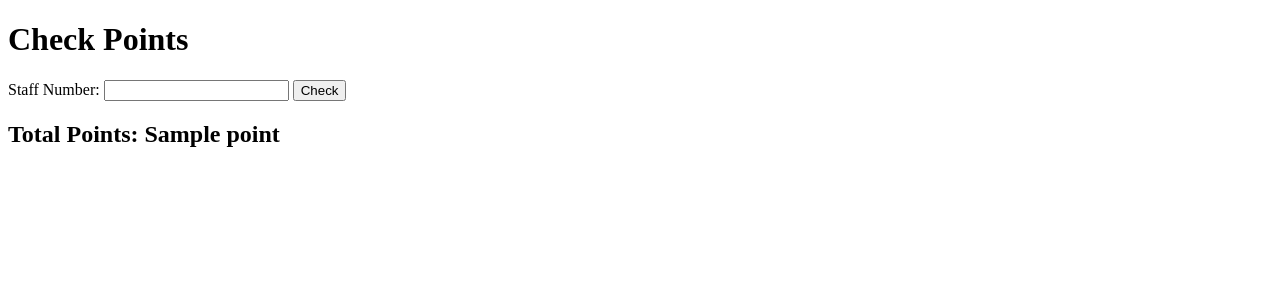
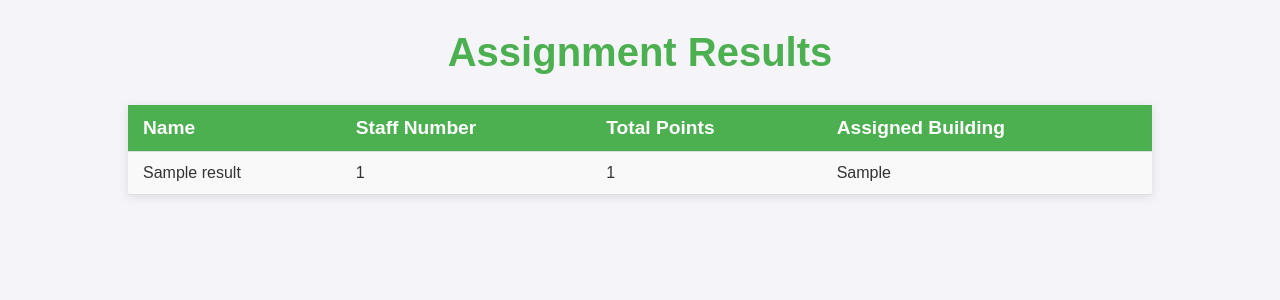
Before and after one commit to daudaokrahkingsley/UCC-Bungalow-Allocation-with-html-css-and-django, a Django app: template templates/check_point.html in a window 1280 px wide. Shown: the top 300 px of the page. Run offline with Django 5.2, Linux system fonts and the light colour scheme; the template is opened without the code that fills it: most values are stand-ins (such as "Sample title", 1, 10 or a date in 2020).

Commit message:
update on the placement

```diff
--- a/templates/check_point.html
+++ b/templates/check_point.html
@@ -1,22 +1,89 @@
-<!-- check_point.html -->
 <!DOCTYPE html>
 <html lang="en">
 <head>
     <meta charset="UTF-8">
     <meta name="viewport" content="width=device-width, initial-scale=1.0">
-    <title>Check Point</title>
+    <title>Assignment Results</title>
+    <style>
+        body {
+            font-family: 'Arial', sans-serif;
+            background-color: #f4f4f9;
+            color: #333;
+            margin: 0;
+            padding: 0;
+        }
+
+        h1 {
+            text-align: center;
+            color: #4CAF50;
+            margin-top: 30px;
+            font-size: 2.5em;
+        }
+
+        table {
+            width: 80%;
+            margin: 30px auto;
+            border-collapse: collapse;
+            box-shadow: 0 2px 10px rgba(0, 0, 0, 0.1);
+            background-color: #fff;
+        }
+
+        th, td {
+            padding: 12px 15px;
+            text-align: left;
+            border-bottom: 1px solid #ddd;
+        }
+
+        th {
+            background-color: #4CAF50;
+            color: white;
+            font-size: 1.2em;
+        }
+
+        tr:hover {
+            background-color: #f1f1f1;
+        }
+
+        tr:nth-child(even) {
+            background-color: #f9f9f9;
+        }
+
+        td {
+            font-size: 1em;
+        }
+
+        @media (max-width: 768px) {
+            table {
+                width: 100%;
+            }
+
+            th, td {
+                font-size: 0.9em;
+                padding: 10px;
+            }
+        }
+    </style>
 </head>
 <body>
-    <h1>Check Points</h1>
-    <form method="POST" action="{% url 'check_point' %}">
-        {% csrf_token %}
-        <label for="staff_number">Staff Number:</label>
-        <input type="text" id="staff_number" name="staff_number" required>
-        <button type="submit">Check</button>
-    </form>
-    {% if point is not None %}
-        <h2>Total Points: {{ point }}</h2>
-    {% endif %}
+
+    <h1>Assignment Results</h1>
+
+    <table>
+        <tr>
+            <th>Name</th>
+            <th>Staff Number</th>
+            <th>Total Points</th>
+            <th>Assigned Building</th>
+        </tr>
+        {% for result in results %}
+        <tr>
+            <td>{{ result.name }}</td>
+            <td>{{ result.staff_number }}</td>
+            <td>{{ result.total_points }}</td>
+            <td>{{ result.assigned_building }}</td>
+        </tr>
+        {% endfor %}
+    </table>
 
 </body>
 </html>
```
Also changed, not shown: project/models.py (+23 -13 lines), project/views.py (+106 -41 lines), db.sqlite3.
